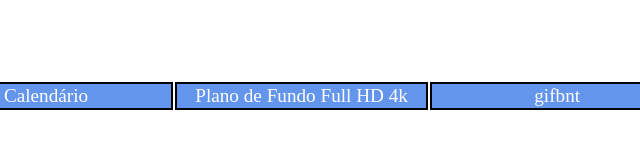
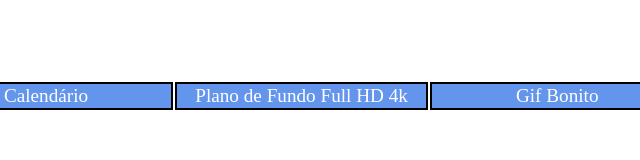
Before and after one commit to EstudanteSamuel/Programa-o-Web---James, a plain HTML site: page index.html in a window 1280 px wide. Shown: the full height of the page, 594-1234 px from the left. Drawn offline with Linux system fonts and the light colour scheme.

Commit message:
Update index.html

```diff
--- a/index.html
+++ b/index.html
@@ -67,7 +67,7 @@
                     <td> <a href = "formulario2.html" target = "_blank"> Formulário 2 </a></td>
                     <td> <a href = "calendario .html" target="_blank"> Calendário </a></td>
                     <td> <a href = "Fundo.html" target="_blank"> Plano de Fundo Full HD 4k </a></td>
-                     <td> <a href = "BoostsTrap.html" target="_blank"> gifbnt </a></td>
+                    <td> <a href = "BoostsTrap.html" target="_blank"> Gif Bonito </a></td>
                 </tr>
             </table>
         </nav>
```
